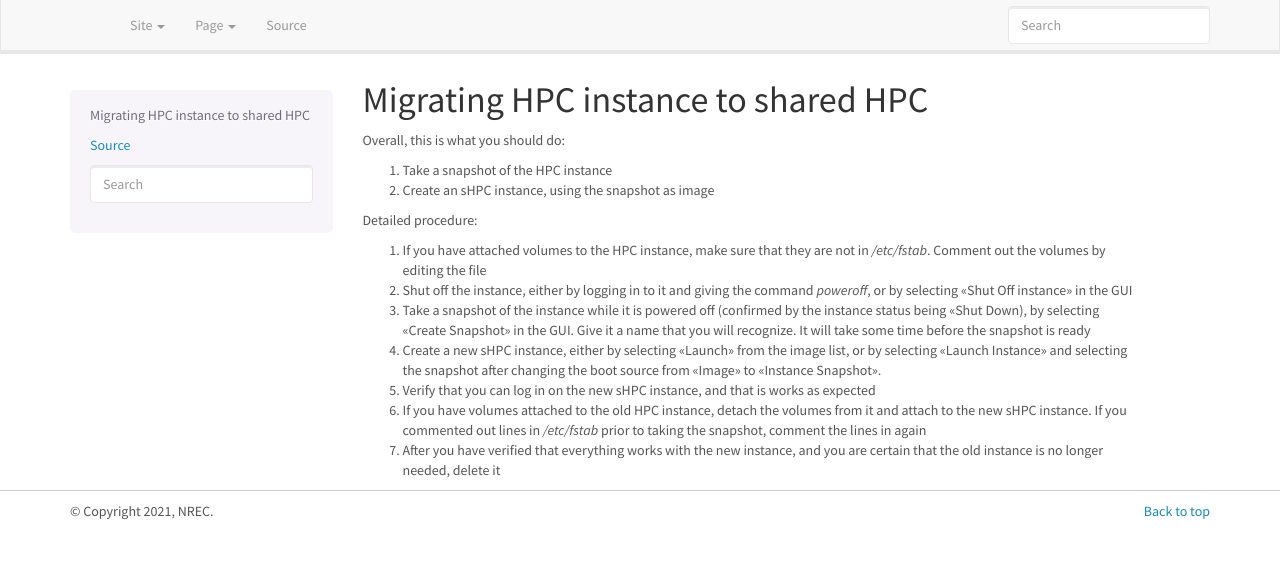
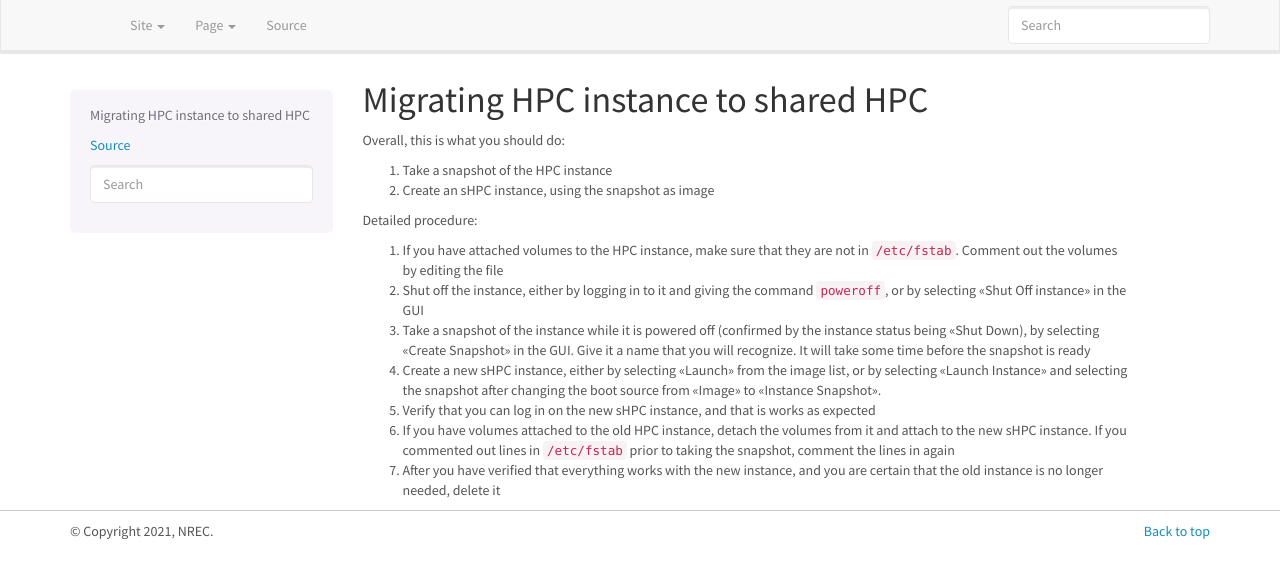
Before and after one commit to norcams/docs-enduser, a Sphinx documentation site: the page built from docs/migrate-hpc-to-shpc.rst, in a window 1280 px wide. Shown: the top 579 px of the page. Built offline with Sphinx 7.4.7, drawn with Linux system fonts in a browser that asks for light colours.

```diff
--- a/docs/migrate-hpc-to-shpc.rst
+++ b/docs/migrate-hpc-to-shpc.rst
@@ -9,11 +9,11 @@ Overall, this is what you should do:
 Detailed procedure:
 
 #. If you have attached volumes to the HPC instance, make sure that
-   they are not in `/etc/fstab`. Comment out the volumes by editing
+   they are not in ``/etc/fstab``. Comment out the volumes by editing
    the file
 
 #. Shut off the instance, either by logging in to it and giving the
-   command `poweroff`, or by selecting «Shut Off instance» in the GUI
+   command ``poweroff``, or by selecting «Shut Off instance» in the GUI
 
 #. Take a snapshot of the instance while it is powered off (confirmed
    by the instance status being «Shut Down), by selecting «Create
@@ -29,7 +29,7 @@ Detailed procedure:
 
 #. If you have volumes attached to the old HPC instance, detach the
    volumes from it and attach to the new sHPC instance. If you
-   commented out lines in `/etc/fstab` prior to taking the snapshot,
+   commented out lines in ``/etc/fstab`` prior to taking the snapshot,
    comment the lines in again
 
 #. After you have verified that everything works with the new
```
